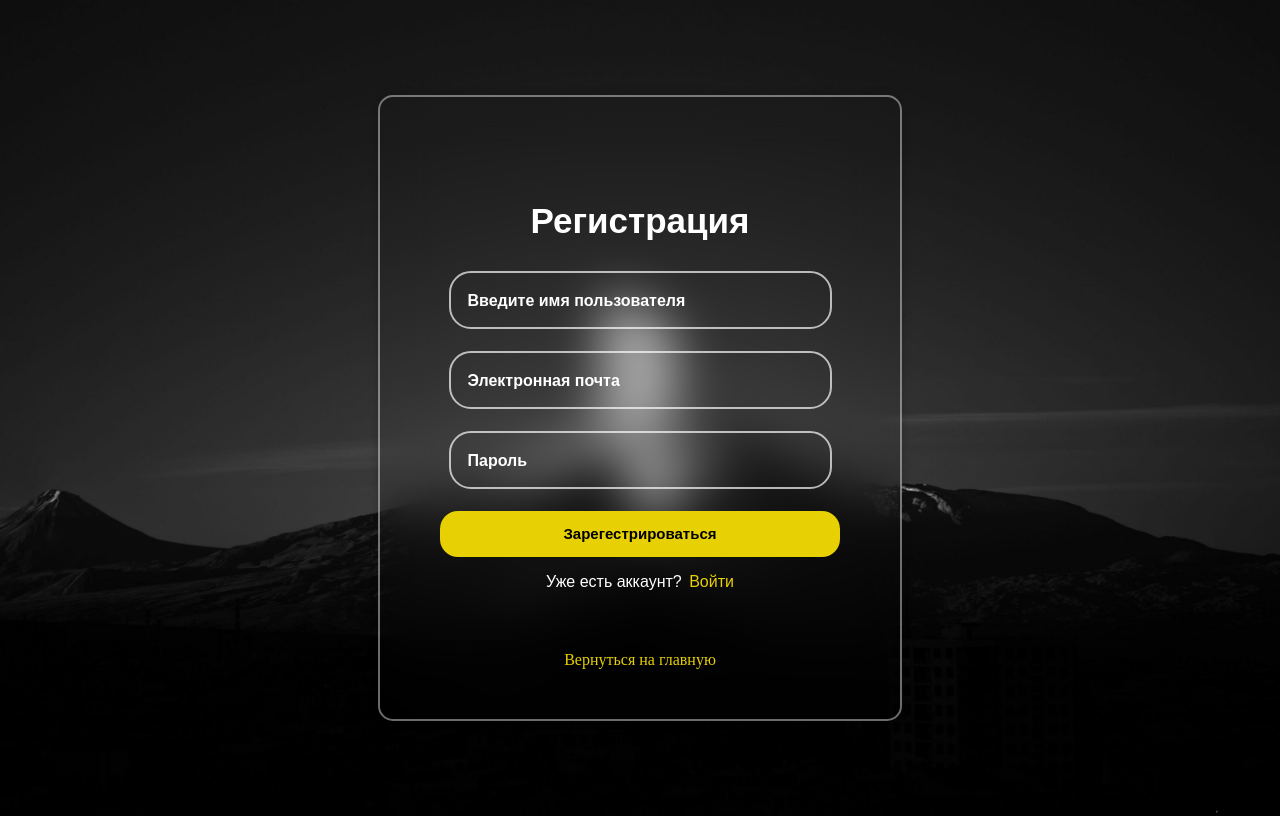
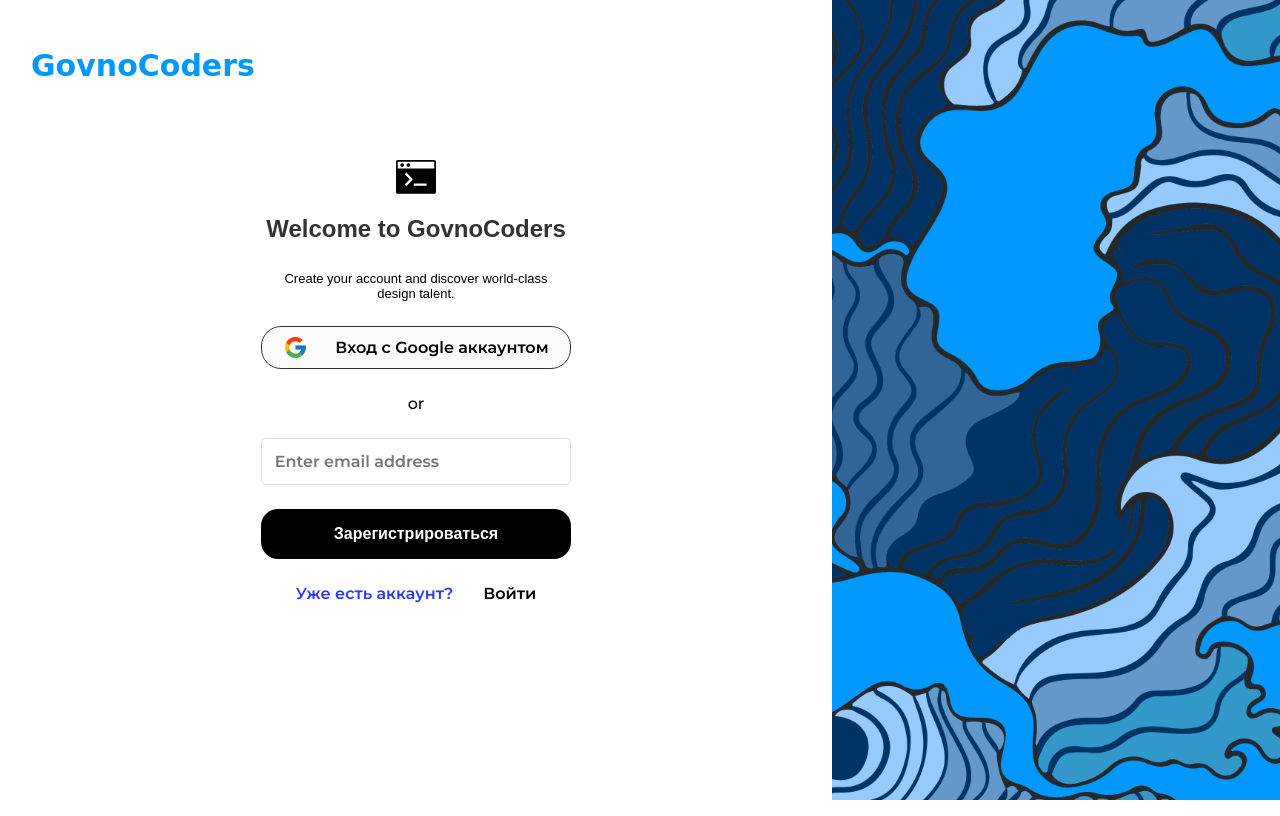
Before and after one commit to nukemu/Website-, a plain HTML site: page frontend/register/register.html in a window 1280 px wide. Drawn offline with Linux system fonts and the light colour scheme; a web font is replaced by a local one.

Commit message:
Обновление странницы регистрации

```diff
--- a/frontend/register/register.html
+++ b/frontend/register/register.html
@@ -1,40 +1,58 @@
 <!DOCTYPE html>
-<html lang="en">
+<html lang="ru">
 <head>
-    <meta charset="UTF-8">
-    <meta name="viewport" content="width=device-width, initial-scale=1.0">
-    <title>Register</title>
-    <link rel="stylesheet" href="style.css">
+  <meta charset="UTF-8">
+  <meta name="viewport" content="width=device-width, initial-scale=1.0">
+  <title>Регистрация</title>
+  <link rel="stylesheet" href="style.css">
+  <link rel="preconnect" href="https://fonts.googleapis.com">
+  <link rel="preconnect" href="https://fonts.gstatic.com" crossorigin>
+  <link href="https://fonts.googleapis.com/css2?family=Mona+Sans:ital,wght@0,200..900;1,200..900&display=swap" rel="stylesheet">
+  <link href="https://fonts.cdnfonts.com/css/google-sans" rel="stylesheet">
+  <link rel="preconnect" href="https://fonts.googleapis.com">
+  <link rel="preconnect" href="https://fonts.gstatic.com" crossorigin>
+  <link href="https://fonts.googleapis.com/css2?family=Montserrat:ital,wght@0,100..900;1,100..900&display=swap" rel="stylesheet">
+  <link rel="preconnect" href="https://fonts.googleapis.com">
+<link rel="preconnect" href="https://fonts.googleapis.com">
+<link rel="preconnect" href="https://fonts.gstatic.com" crossorigin>
+<link href="https://fonts.googleapis.com/css2?family=Oooh+Baby&display=swap" rel="stylesheet">
 </head>
 <body>
-    <main>
-        <div class="register">
-            <form action="#">
-                <h1 class="txt-login">Регистрация</h1>
-                    <div class="input-box">
-                        <input type="text" placeholder="Введите имя пользователя" required>
+    <section>
+        <a href="../shop/index.html" >
+            <span class="logotype">GovnoCoders</span>
+        </a>
+        <div class="form-section">
+            <div class="form-container">
+                <div class="logo">
+                    <?xml version="1.0" encoding="utf-8"?><svg class="logo-svg" version="1.1" id="Layer_1" xmlns="http://www.w3.org/2000/svg" xmlns:xlink="http://www.w3.org/1999/xlink" x="0px" y="0px" viewBox="0 0 122.88 103.53" style="enable-background:new 0 0 122.88 103.53" xml:space="preserve"><style type="text/css">.st0{fill-rule:evenodd;clip-rule:evenodd;}</style><g><path class="st0" d="M5.47,0h111.93c3.01,0,5.47,2.46,5.47,5.47v92.58c0,3.01-2.46,5.47-5.47,5.47H5.47 c-3.01,0-5.47-2.46-5.47-5.47V5.47C0,2.46,2.46,0,5.47,0L5.47,0z M31.84,38.55l17.79,18.42l2.14,2.13l-2.12,2.16L31.68,80.31 l-5.07-5l15.85-16.15L26.81,43.6L31.84,38.55L31.84,38.55z M94.1,79.41H54.69v-6.84H94.1V79.41L94.1,79.41z M38.19,9.83 c3.19,0,5.78,2.59,5.78,5.78s-2.59,5.78-5.78,5.78c-3.19,0-5.78-2.59-5.78-5.78S35,9.83,38.19,9.83L38.19,9.83z M18.95,9.83 c3.19,0,5.78,2.59,5.78,5.78s-2.59,5.78-5.78,5.78c-3.19,0-5.78-2.59-5.78-5.78S15.75,9.83,18.95,9.83L18.95,9.83z M7.49,5.41 h107.91c1.15,0,2.09,0.94,2.09,2.09v18.32H5.4V7.5C5.4,6.35,6.34,5.41,7.49,5.41L7.49,5.41z"/></g></svg>
+                    <h1>Welcome to GovnoCoders</h1>
+                    <span class="description">Create your account and discover world-class<br> design talent.</span>
+                </div>
+                <a href="#" style="text-decoration: none;">
+                <div class="google-btn">
+                    <svg xmlns="http://www.w3.org/2000/svg" x="0px" y="0px" width="25" height="25" viewBox="0 0 48 48">
+                    <path fill="#FFC107" d="M43.611,20.083H42V20H24v8h11.303c-1.649,4.657-6.08,8-11.303,8c-6.627,0-12-5.373-12-12c0-6.627,5.373-12,12-12c3.059,0,5.842,1.154,7.961,3.039l5.657-5.657C34.046,6.053,29.268,4,24,4C12.955,4,4,12.955,4,24c0,11.045,8.955,20,20,20c11.045,0,20-8.955,20-20C44,22.659,43.862,21.35,43.611,20.083z"></path><path fill="#FF3D00" d="M6.306,14.691l6.571,4.819C14.655,15.108,18.961,12,24,12c3.059,0,5.842,1.154,7.961,3.039l5.657-5.657C34.046,6.053,29.268,4,24,4C16.318,4,9.656,8.337,6.306,14.691z"></path><path fill="#4CAF50" d="M24,44c5.166,0,9.86-1.977,13.409-5.192l-6.19-5.238C29.211,35.091,26.715,36,24,36c-5.202,0-9.619-3.317-11.283-7.946l-6.522,5.025C9.505,39.556,16.227,44,24,44z"></path><path fill="#1976D2" d="M43.611,20.083H42V20H24v8h11.303c-0.792,2.237-2.231,4.166-4.087,5.571c0.001-0.001,0.002-0.001,0.003-0.002l6.19,5.238C36.971,39.205,44,34,44,24C44,22.659,43.862,21.35,43.611,20.083z"></path>
+                    </svg>
+                    <span class="goggl-txt">Вход с Google аккаунтом</span>
+                </div>
+                </a>
+
+                <span style="font-weight: 500; font-family: Montserrat;"> or </span>
+
+                <form>
+                    <div class="form-group">
+                        <input type="email" id="email" placeholder="Enter email address" required style="font-weight: 510; font-family: Montserrat;">
                     </div>
+                    <button type="submit">Зарегистрироваться</button>
+                </form>
+                <div class="login">
+                    <span class="login-link">Уже есть аккаунт?</span> <a class="login-a" href="../login/index.html">Войти</a>
+                </div>
+            </div>
+        </div>
+    </section>
 
-                    <div class="input-box">
-                        <input type="text" placeholder="Электронная почта" required>
-                    </div>
-
-                    <div class="input-box">
-                        <input type="password" placeholder="Пароль" required>
-                    </div>
-
-                    <button type="submit" class="btn">Зарегестрироваться</button>
-
-                    <div class="new-acc">
-                        <p>Уже есть аккаунт? <a href="../login/index.html" class="reg-txt">Войти</a></p>
-                    </div>
-
-                    <div class="backmain">
-                        <a href="../shop/index.html" class="main-txt">Вернуться на главную</a>
-                    </div>
-            </form>
-        </div>
-    </main>
-
+  <div class="image-section"> <img src="152713_yaponskij_volnovoj_uzor_vektor_vektornaya_grafika_illustracia.png" alt=""> </div>
 </body>
 </html>
--- /dev/null
+++ b/frontend/register/style.scss
@@ -0,0 +1,209 @@
+* {
+            margin: 0;
+            padding: 0;
+            box-sizing: border-box;
+        }
+
+        body {
+            display: flex;
+            min-height: 100vh;
+            overflow-x: hidden;
+        }
+
+        section {
+            display: grid;
+            position: relative;
+            place-items: center;
+            margin: 48px 0;
+            padding: 0px 48px;
+            width: 100%;
+        }
+
+        .logotype {
+            position: absolute;
+            top: 0;
+            left: 16px;
+            margin: 0 15px 50px;
+            color: #0098fd;
+            font: {
+                family: "Oooh Baby", cursive;
+                weight: 680;
+                size: 30px;
+            }
+        }
+
+        .image-section {
+            width: 35%;
+            flex-shrink: 0;
+            overflow: hidden;
+        }
+
+        .image-section img {
+            width: 100%;
+            height: 100%;
+            object-fit: cover;
+            display: block;
+        }
+
+        .form-section {
+            flex-grow: 1;
+            padding: 0  2rem 3.5rem;
+            min-width: 60%;
+            display: flex;
+            justify-content: center;
+            align-items: center;
+        }
+
+        .form-container {
+            width: 100%;
+            max-width: 500px;
+            padding: 0  2rem 3.5rem;
+            display: flex;
+            flex-direction: column;
+            gap: 25px;
+            align-items: center;
+
+            .logo {
+                    display: flex;
+                    flex-direction: column;
+                    flex-direction: column;
+                    align-items: center;
+                    text-align: center;
+                    gap: 20px;
+
+                    &-svg {
+                        width: 40px;
+                    }
+            }
+
+            h1 {
+                margin-bottom: 0.5rem;
+                color: #333;
+                text-align: center;
+                font-family: "Mona Sans", sans-serif;
+                font-size: 24px;
+                font-weight: 700;
+                line-height: 29px;
+            }
+
+            .description {
+                display: flex;
+                font: {
+                    family: "Mona Sans", sans-serif;
+                    size: 13px;
+                    weight: 500;
+                }
+            }
+
+            .google-btn {
+                display: flex;
+                flex-direction: row;
+                align-items: center;
+                justify-content: space-around;
+                background-color: #fcfcfc;
+                width: 310px;
+                max-width: 400px;
+                min-width: min-content;
+                border-radius: 20px;
+                border: #333 1px solid;
+                padding: 8px;
+                transition: background-color 0.3s, border 0.3s;
+
+                &:hover {
+                    background-color: #9dc4ff5b;
+                    border-color: #83b5ff;
+                }
+
+
+                .goggl-txt {
+                    color: #000000;
+                    font: {
+                        family: "Montserrat", sans-serif;
+                        weight: 550;
+                        size: 16px;
+                    }
+                }
+            }
+
+            .form-group {
+                margin-bottom: 1.5rem;
+            }
+
+            input {
+                width: 310px;
+                padding: 0.8rem;
+                border: 1px solid #ddd;
+                border-radius: 5px;
+                font-size: 1rem;
+                transition: border 0.3s;
+            }
+
+            input:focus {
+                border-color: #4a90e2;
+                outline: none;
+            }
+
+            button {
+                width: 100%;
+                padding: 1rem;
+                background-color: #000000;
+                color: white;
+                border: none;
+                border-radius: 17px;
+                font-size: 1rem;
+                font-weight: 600;
+                cursor: pointer;
+                transition: background-color 0.3s;
+            }
+
+            button:hover {
+                background-color: #585858;
+            }
+
+            .login{
+                display: flex;
+                justify-content: space-between;
+
+                &-link {
+                    text-align: center;
+                    color: rgb(0 17 255 / 84%);
+                    padding-right: 30px;
+                    font: {
+                            family: "Montserrat", sans-serif;
+                            weight: 550;
+                            size: 16px;
+                        }
+                }
+
+                &-a {
+                    color: #000000;
+                    text-decoration: none;
+                    font: {
+                            family: "Montserrat", sans-serif;
+                            weight: 550;
+                            size: 16px;
+                        }
+                    transition: color 0.3s;
+                }
+
+                &-a:hover {
+                    color: #ff7b00fd;
+                }
+            }
+        }
+
+        @media (max-width: 768px) {
+            body {
+                flex-direction: column;
+            }
+
+            .image-section {
+                width: 100%;
+                height: 200px;
+            }
+
+            .form-section {
+                width: 100%;
+                min-width: 100%;
+            }
+        }
--- a/frontend/shop/script.js
+++ b/frontend/shop/script.js
@@ -20,3 +20,7 @@ document.addEventListener('DOMContentLoaded', function() {
         }
     });
 });
+
+for (let i = 1, n = 0; i <= 10; i++, n++) {
+        console.log('Итерация № ' + i, ' = ', n);
+    }
```
Also changed, not shown: frontend/shop/index.html (+1 -1 lines), frontend/register/152713_yaponskij_volnovoj_uzor_vektor_vektornaya_grafika_illustracia.png (added), frontend/register/Black-Mountain-Night-Widescreen-Wallpapers-117673.jpg (deleted), frontend/register/style.css, 1 other file.
